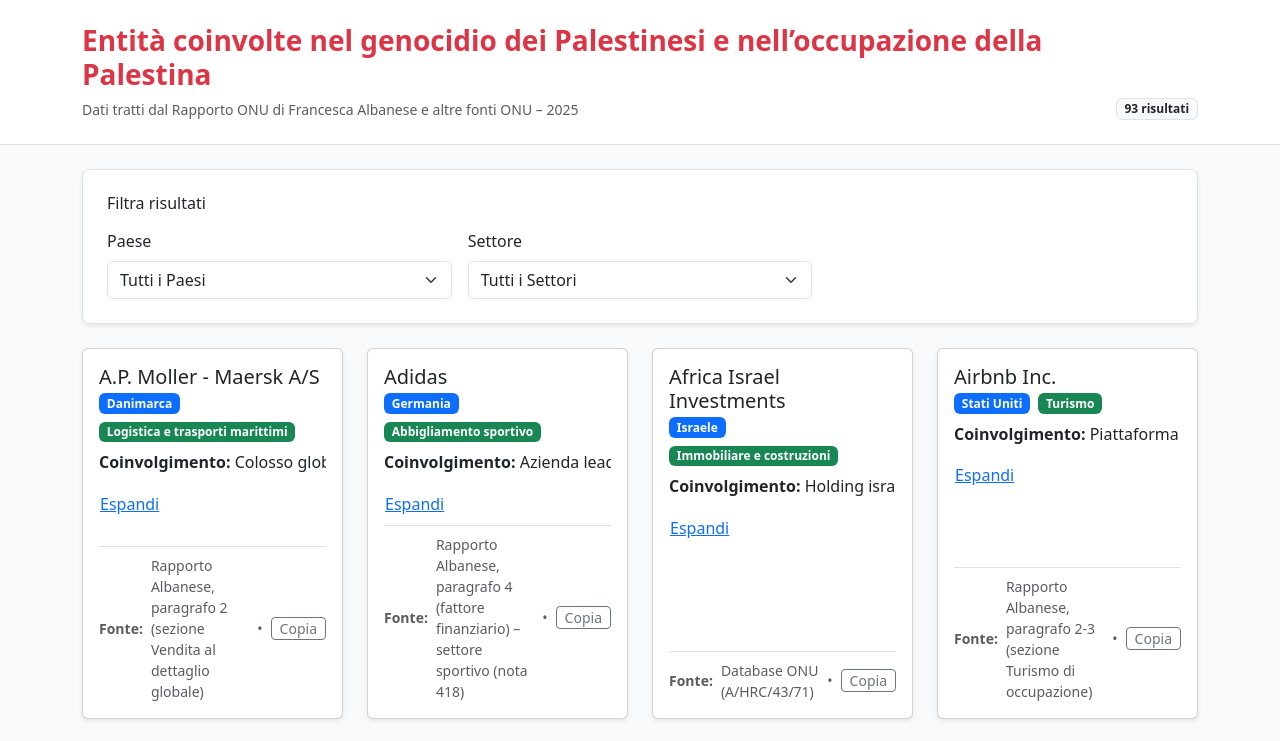
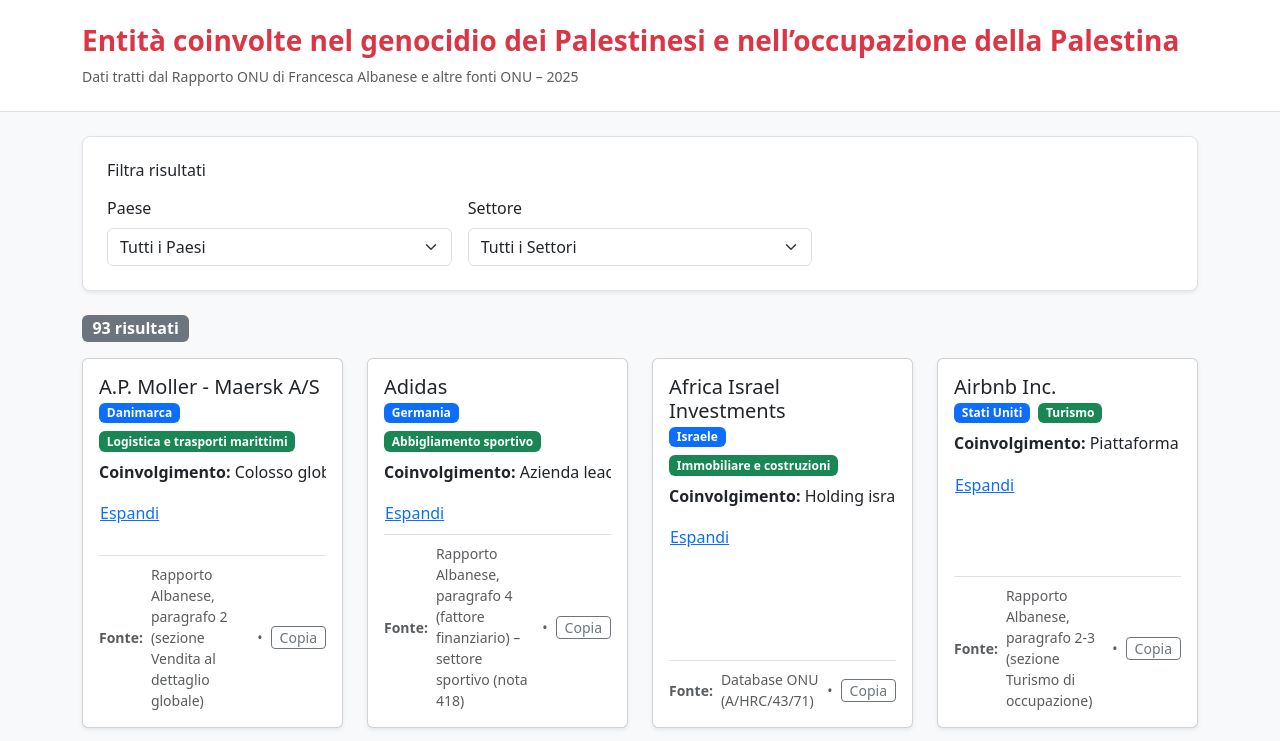
Before and after one commit to micheleminno/genocide-supporters, a React (Create React App) app: page / in a window 1280 px wide. Shown: the top 741 px of the page. Built offline with nearby package versions, Linux system fonts and the light colour scheme.

Commit message:
results number badged moved

```diff
--- a/src/App.js
+++ b/src/App.js
@@ -49,9 +49,6 @@
                 Dati tratti dal Rapporto ONU di Francesca Albanese e altre fonti ONU – 2025
               </p>
             </div>
-            <span className="badge bg-light text-dark border mt-3 mt-sm-0">
-              {filteredEntities.length} risult{filteredEntities.length === 1 ? "ato" : "ati"}
-            </span>
           </div>
         </div>
       </header>
@@ -100,6 +97,13 @@
 
         {/* Risultati */}
         <section>
+          {/* ✅ Badge conteggio risultati */}
+          <div className="my-3">
+            <span className="badge bg-secondary fs-6">
+              {filteredEntities.length} risult{filteredEntities.length === 1 ? "ato" : "ati"}
+            </span>
+          </div>
+
           <h2 className="visually-hidden">Risultati</h2>
 
           {filteredEntities.length > 0 ? (
```
